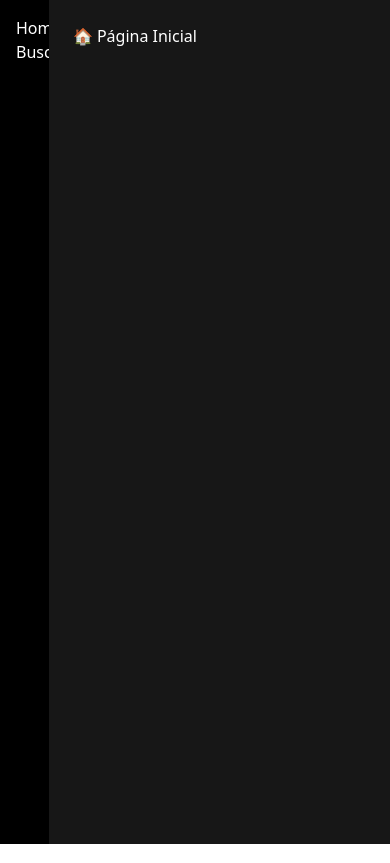
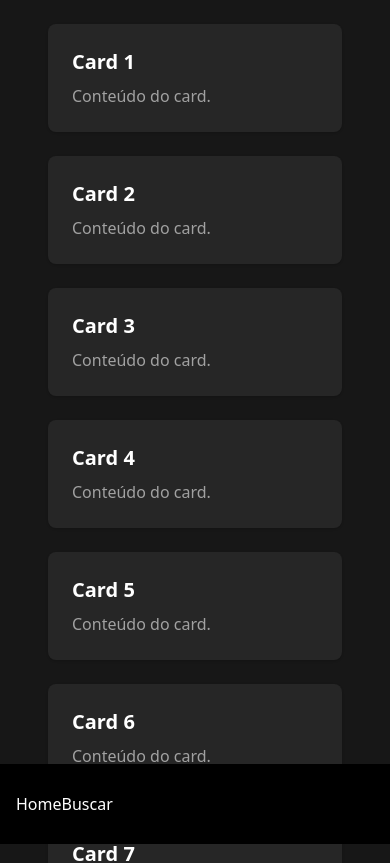
Before and after one commit to maiconfunke/kanastra-spotify-app, a React (Vite) app: page / in a window 390 px wide. Shown: the top 863 px of the page. Built offline with nearby package versions, Linux system fonts and the light colour scheme; what i18next-resources-to-backend would draw is missing.

Commit message:
feat(App, Home): implements mobile layout responsiveness

```diff
--- a/src/App.tsx
+++ b/src/App.tsx
@@ -11,11 +11,11 @@ const Search = lazy(() => import('./pages/Search'));
 function App() {
   return (
     <Router>
-      <div className="flex min-h-screen">
-        <div className="w-1/8 bg-black text-white p-4">
+      <div className="flex flex-col lg:flex-row min-h-screen">
+        <div className="lg:w-1/8 w-full bg-black text-white p-4 lg:h-auto h-20 fixed bottom-0 lg:static flex flex-row lg:flex-col items-center">
           <Menu />
         </div>
-        <div className="w-7/8 bg-neutral-900 text-white p-6">
+        <div className="lg:w-7/8 bg-neutral-900 text-white p-6 min-h-screen pb-20 lg:pb-0">
           <PageWrapper>
             <Suspense fallback={<HomeLoader />}>
               <Routes>
--- a/src/pages/Home.tsx
+++ b/src/pages/Home.tsx
@@ -1,3 +1,15 @@
 export default function Home() {
-  return <div>🏠 Página Inicial</div>;
+  return <div className="w-full px-6">
+  <div className="grid grid-cols-1 sm:grid-cols-2 md:grid-cols-3 lg:grid-cols-4 xl:grid-cols-5 gap-6">
+    {[...Array(10)].map((_, i) => (
+      <div key={i} className="bg-neutral-800 rounded-lg shadow p-6 text-white">
+        <h3 className="text-xl font-bold mb-2">Card {i + 1}</h3>
+        <p className="text-neutral-400">Conteúdo do card.</p>
+      </div>
+    ))}
+  </div>
+</div>
+
+
+
 }
```
